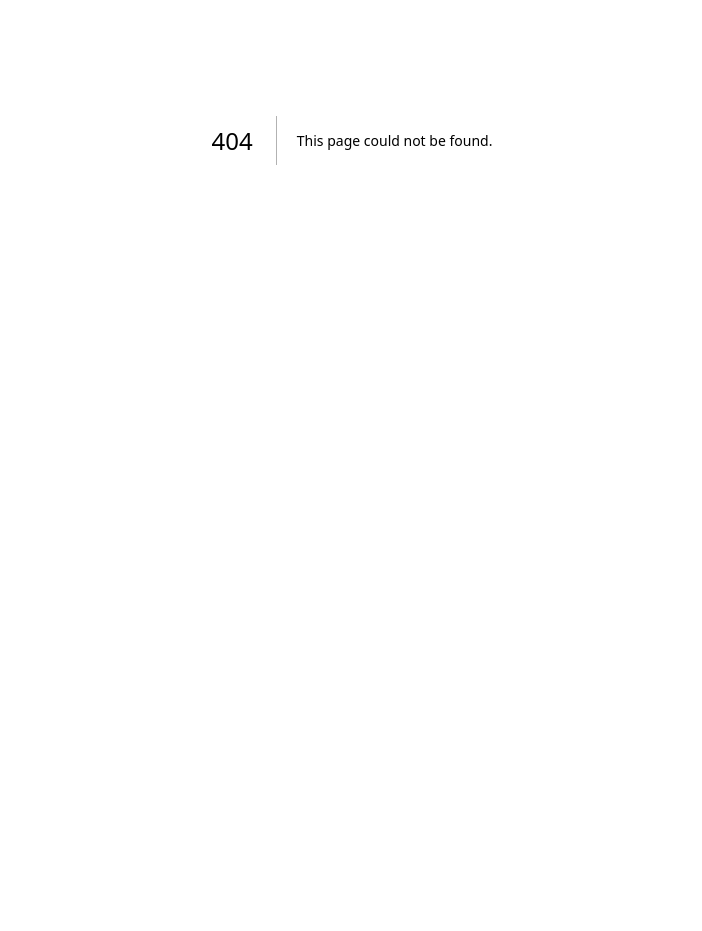
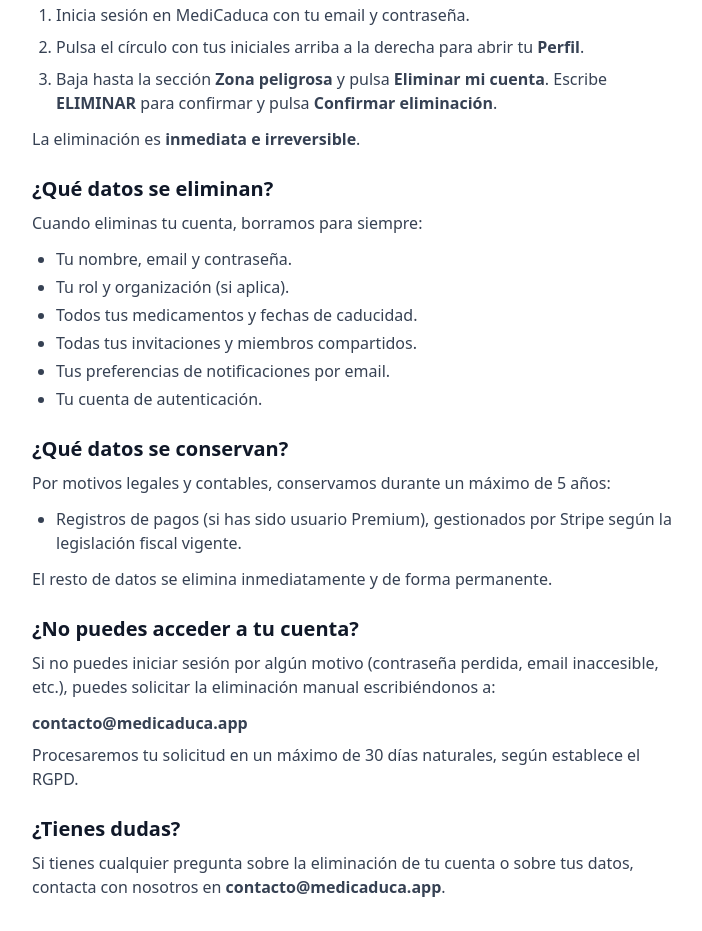
Before and after one commit to Aldapaxh/medicaduca, a Next.js app: page /eliminar-cuenta in a window 1280 px wide. Before the commit this address had no page. Shown: the part 260-1191 px from the top of the page, without its empty margins (288-990 px from the left). Before the commit the page ends 800 px from the top, so only its background shows below. Built offline with nearby package versions, Linux system fonts and the light colour scheme.

Commit message:
Pagina de eliminacion de cuenta

```diff
--- /dev/null
+++ b/app/eliminar-cuenta/page.tsx
@@ -0,0 +1,58 @@
+export default function EliminarCuenta() {
+  return (
+    <main className="max-w-2xl mx-auto px-4 py-8">
+      <a href="/" className="text-sm text-green-600 hover:underline mb-4 inline-block">← Volver a MediCaduca</a>
+      <h1 className="text-3xl font-bold mb-2">Eliminar tu cuenta de MediCaduca</h1>
+      <p className="text-sm text-gray-500 mb-8">Cómo borrar tu cuenta y todos tus datos</p>
+
+      <div className="space-y-6 text-gray-700">
+
+        <section>
+          <h2 className="text-xl font-bold text-gray-900 mb-2">¿Cómo eliminar tu cuenta?</h2>
+          <p>Puedes eliminar tu cuenta de MediCaduca y todos tus datos en cualquier momento, directamente desde la aplicación, en 3 pasos:</p>
+          <ol className="list-decimal pl-6 mt-3 space-y-2">
+            <li>Inicia sesión en MediCaduca con tu email y contraseña.</li>
+            <li>Pulsa el círculo con tus iniciales arriba a la derecha para abrir tu <strong>Perfil</strong>.</li>
+            <li>Baja hasta la sección <strong>Zona peligrosa</strong> y pulsa <strong>Eliminar mi cuenta</strong>. Escribe <strong>ELIMINAR</strong> para confirmar y pulsa <strong>Confirmar eliminación</strong>.</li>
+          </ol>
+          <p className="mt-3">La eliminación es <strong>inmediata e irreversible</strong>.</p>
+        </section>
+
+        <section>
+          <h2 className="text-xl font-bold text-gray-900 mb-2">¿Qué datos se eliminan?</h2>
+          <p>Cuando eliminas tu cuenta, borramos para siempre:</p>
+          <ul className="list-disc pl-6 mt-3 space-y-1">
+            <li>Tu nombre, email y contraseña.</li>
+            <li>Tu rol y organización (si aplica).</li>
+            <li>Todos tus medicamentos y fechas de caducidad.</li>
+            <li>Todas tus invitaciones y miembros compartidos.</li>
+            <li>Tus preferencias de notificaciones por email.</li>
+            <li>Tu cuenta de autenticación.</li>
+          </ul>
+        </section>
+
+        <section>
+          <h2 className="text-xl font-bold text-gray-900 mb-2">¿Qué datos se conservan?</h2>
+          <p>Por motivos legales y contables, conservamos durante un máximo de 5 años:</p>
+          <ul className="list-disc pl-6 mt-3 space-y-1">
+            <li>Registros de pagos (si has sido usuario Premium), gestionados por Stripe según la legislación fiscal vigente.</li>
+          </ul>
+          <p className="mt-3">El resto de datos se elimina inmediatamente y de forma permanente.</p>
+        </section>
+
+        <section>
+          <h2 className="text-xl font-bold text-gray-900 mb-2">¿No puedes acceder a tu cuenta?</h2>
+          <p>Si no puedes iniciar sesión por algún motivo (contraseña perdida, email inaccesible, etc.), puedes solicitar la eliminación manual escribiéndonos a:</p>
+          <p className="mt-3"><strong>contacto@medicaduca.app</strong></p>
+          <p className="mt-2">Procesaremos tu solicitud en un máximo de 30 días naturales, según establece el RGPD.</p>
+        </section>
+
+        <section>
+          <h2 className="text-xl font-bold text-gray-900 mb-2">¿Tienes dudas?</h2>
+          <p>Si tienes cualquier pregunta sobre la eliminación de tu cuenta o sobre tus datos, contacta con nosotros en <strong>contacto@medicaduca.app</strong>.</p>
+        </section>
+
+      </div>
+    </main>
+  )
+}
```
